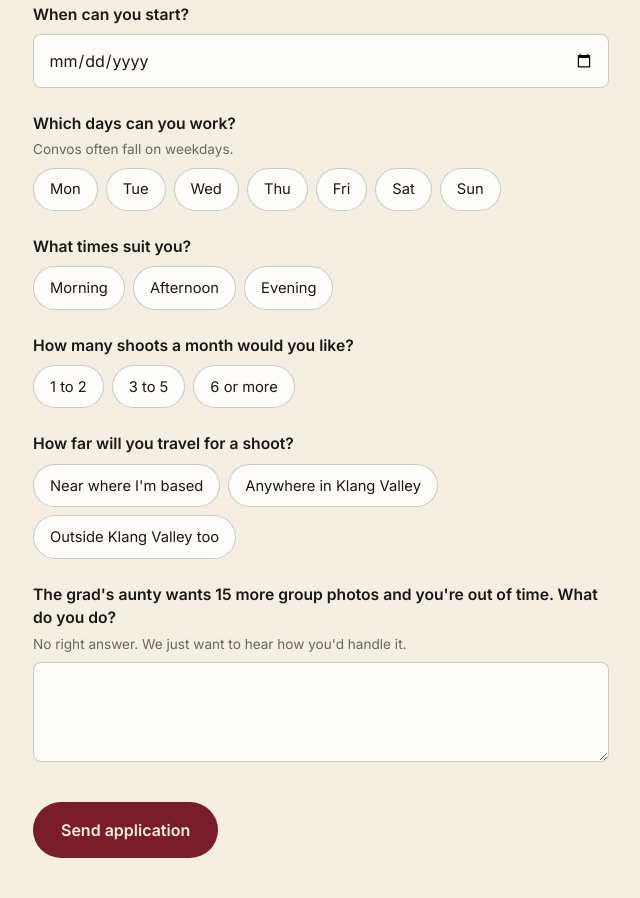
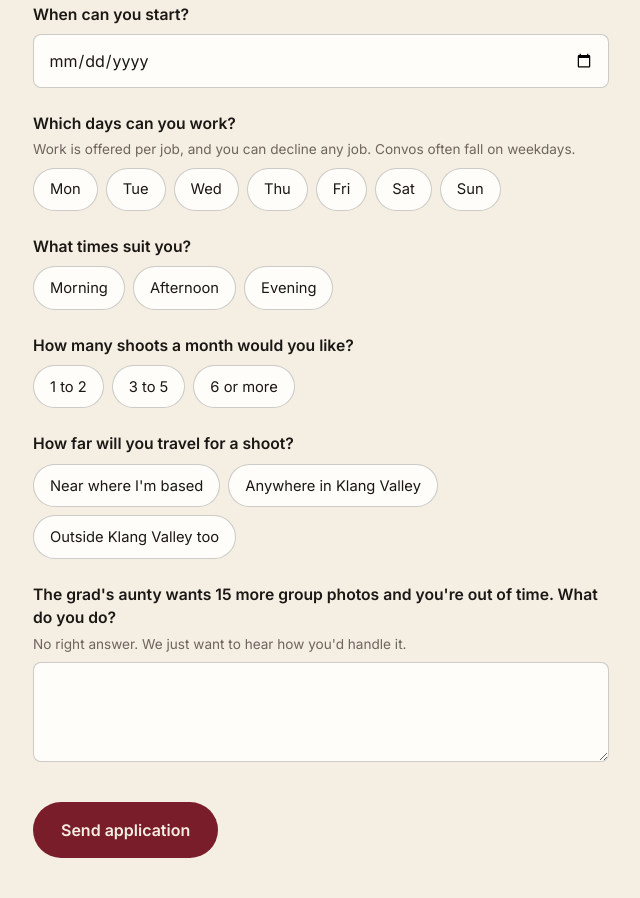
Before and after one commit to konvoclub/konvoclub.github.io, a plain HTML site: page join.html in a window 1280 px wide. Shown: the part 2631-3529 px from the top of the page, without its empty margins (319-959 px from the left). Drawn offline with Linux system fonts and the light colour scheme.

Commit message:
Note that jobs are offered one at a time and can be declined

```diff
--- a/join.html
+++ b/join.html
@@ -160,7 +160,7 @@
         </label>
         <div class="field" data-required-group="Days you can work">
           <span>Which days can you work?</span>
-          <small>Convos often fall on weekdays.</small>
+          <small>Work is offered per job, and you can decline any job. Convos often fall on weekdays.</small>
           <div class="chips">
             <label><input type="checkbox" name="Days" value="Mon"><span>Mon</span></label>
             <label><input type="checkbox" name="Days" value="Tue"><span>Tue</span></label>
```
